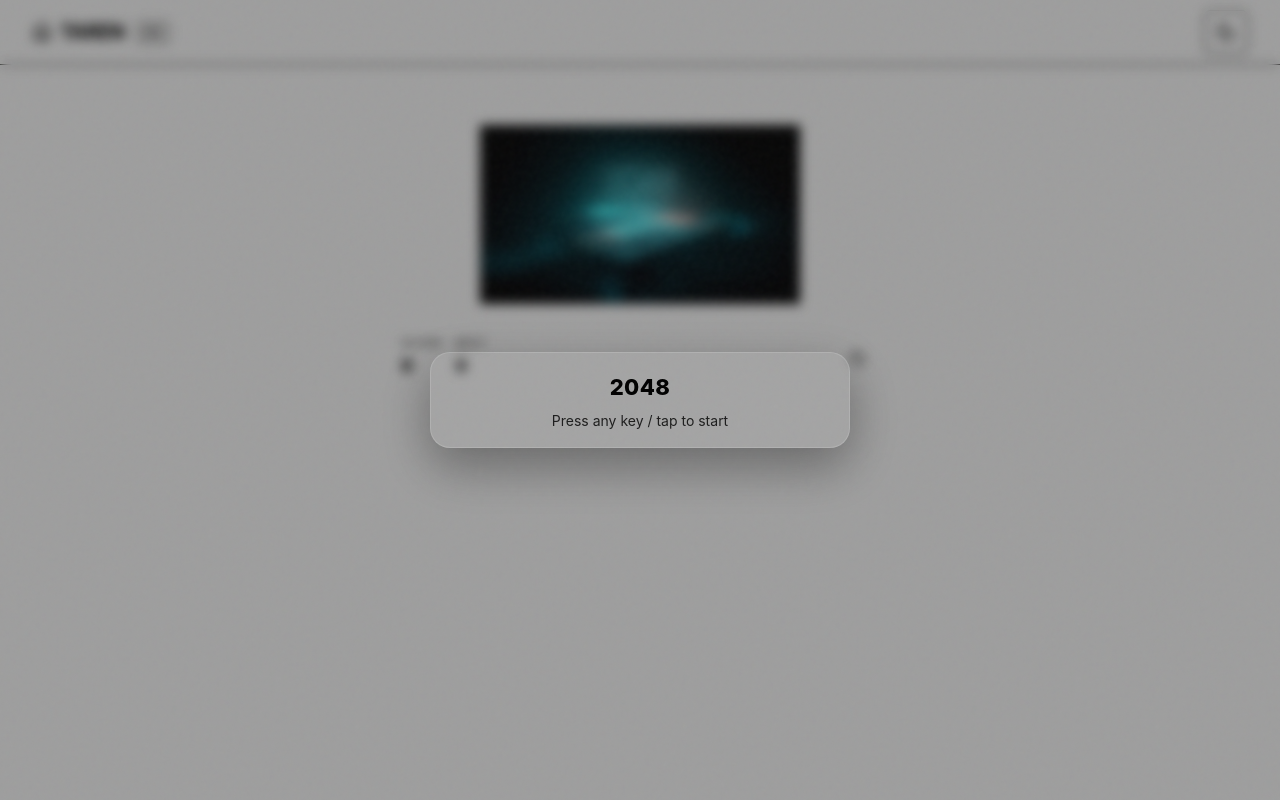
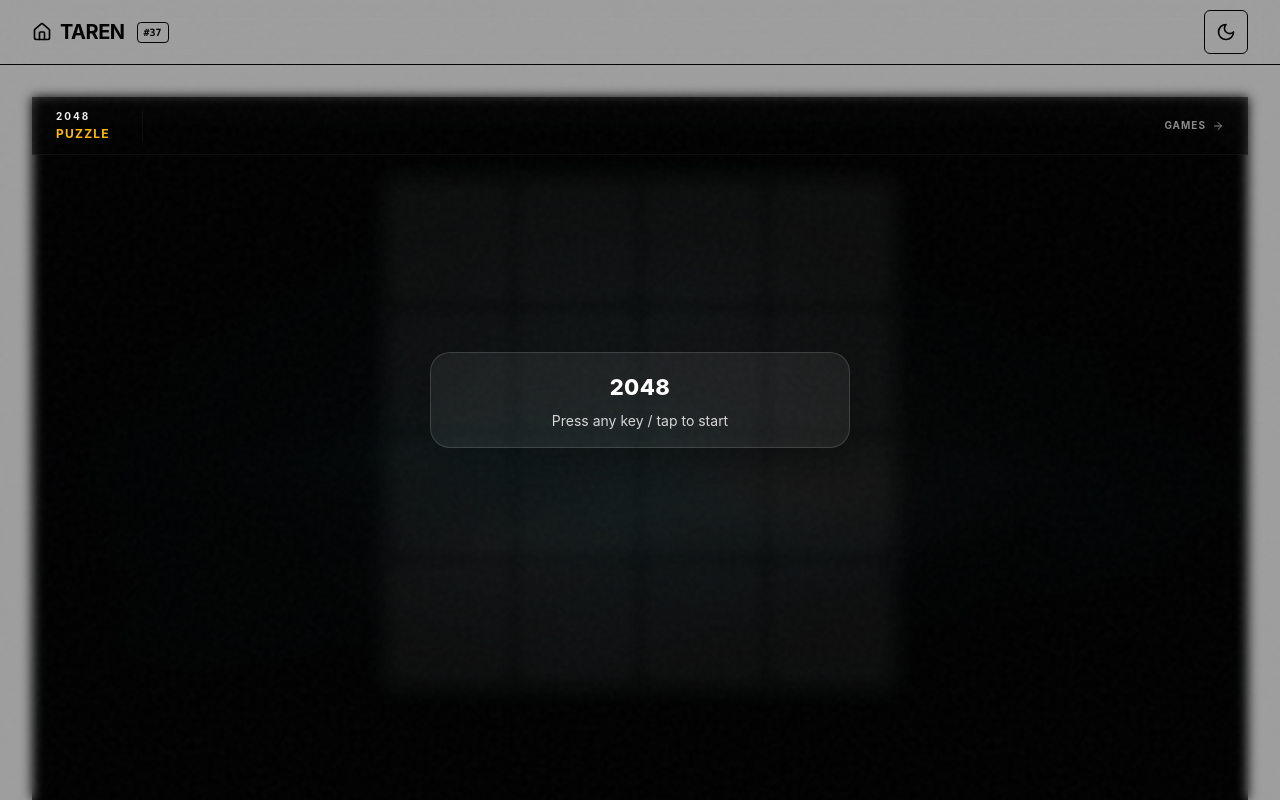
Before and after one commit to Jimmy7610/taren, a React (Vite) app: page /games/2048 in a window 1280 px wide. Shown: the top 800 px of the page. Built offline with nearby package versions, Linux system fonts and the light colour scheme.

Commit message:
2048 Build #6: lock scroll, add move feedback, align shell/HUD with snake (global #37)

```diff
--- a/src/App.tsx
+++ b/src/App.tsx
@@ -5,7 +5,7 @@ import { AppShell } from './components/layout/AppShell';
 import { Home } from './pages/Home';
 import { GamesIndex } from './pages/GamesIndex';
 import { SnakeGame } from './pages/SnakeGame';
-import Game2048 from './games/2048/App';
+import { Game2048Page } from './pages/Game2048Page';
 import { ProjectDetail } from './pages/ProjectDetail';
 import { PlaceholderPage } from './pages/PlaceholderPage';
 import { strings } from './constants/strings';
@@ -20,7 +20,7 @@ function App() {
                         <Route path="/" element={<Home />} />
                         <Route path="/games" element={<GamesIndex />} />
                         <Route path="/games/snake" element={<SnakeGame />} />
-                        <Route path="/games/2048" element={<Game2048 />} />
+                        <Route path="/games/2048" element={<Game2048Page />} />
                         <Route path="/music" element={<PlaceholderPage title={strings.routes.music} />} />
                         <Route path="/videos" element={<PlaceholderPage title={strings.routes.videos} />} />
                         <Route path="/portfolio" element={<PlaceholderPage title={strings.routes.portfolio} />} />
--- a/src/constants/build.ts
+++ b/src/constants/build.ts
@@ -1 +1 @@
-export const BUILD_COUNTER = 36;
+export const BUILD_COUNTER = 37;
--- a/src/games/2048/App.tsx
+++ b/src/games/2048/App.tsx
@@ -1,13 +1,12 @@
 import React, { useEffect, useRef, useState, useCallback } from "react";
+import ReactDOM from "react-dom";
 
 import "./styles/base.css";
 import "./styles/tiles.css";
 import "./styles/animations.css";
 
-import HeroArt from "./ui/HeroArt";
 import Board from "./ui/Board";
 import StartScreen from "./ui/StartScreen";
-import HUD from "./ui/HUD";
 import Overlay from "./ui/Overlay";
 import { createEmptyGrid4, spawnInitialTwoTiles, spawnOneTile, type Grid4 } from "./logic/spawn";
 import { moveGrid, type Direction } from "./logic/move";
@@ -29,10 +28,22 @@ export default function App() {
     const [lastMergePositions, setLastMergePositions] = useState<Array<{ r: number; c: number }>>([]);
     const [noMovePulse, setNoMovePulse] = useState(false);
 
+    // Movement feedback: directional nudge on the board
+    const [lastMoveDir, setLastMoveDir] = useState<Direction | null>(null);
+    const [movePulse, setMovePulse] = useState(0);
+
     // Guard against double-trigger
     const startedRef = useRef(false);
     const rootRef = useRef<HTMLDivElement>(null);
     const pulseTimeoutRef = useRef<NodeJS.Timeout | null>(null);
+
+    // Lock page scroll while 2048 is mounted
+    useEffect(() => {
+        document.body.classList.add("taren-game-locked-scroll");
+        return () => {
+            document.body.classList.remove("taren-game-locked-scroll");
+        };
+    }, []);
 
     const start = useCallback(() => {
         if (startedRef.current) return;
@@ -55,6 +66,8 @@ export default function App() {
         setScore(0);
         setLastSpawnPos(null);
         setLastMergePositions([]);
+        setLastMoveDir(null);
+        setMovePulse(0);
         setHasWon(false);
         setShowWinOverlay(false);
         setIsGameEnded(false);
@@ -74,6 +87,10 @@ export default function App() {
             if (result.changed) {
                 // Clear previous animations
                 setLastMergePositions(result.mergedPositions);
+
+                // Movement feedback: directional nudge
+                setLastMoveDir(dir);
+                setMovePulse(p => p + 1);
 
                 const newScore = score + result.gained;
                 setScore(newScore);
@@ -106,7 +123,17 @@ export default function App() {
     }, [score, bestScore, hasWon, isGameEnded, showWinOverlay, triggerNoMoveFeedback]);
 
     useEffect(() => {
+        const GAME_KEYS = new Set([
+            "ArrowUp", "ArrowDown", "ArrowLeft", "ArrowRight",
+            "w", "W", "a", "A", "s", "S", "d", "D", " "
+        ]);
+
         const onKeyDown = (e: KeyboardEvent) => {
+            // Prevent scroll for game keys
+            if (GAME_KEYS.has(e.key)) {
+                e.preventDefault();
+            }
+
             if (!startedRef.current) {
                 start();
                 return;
@@ -156,10 +183,29 @@ export default function App() {
         };
     }, [start, handleMove, isGameEnded, showWinOverlay]);
 
+    // Portal: inject score blocks into the page header
+    const headerPortal = document.getElementById("t2048-header-scores");
+
     return (
         <div className="t2048-root" ref={rootRef}>
-            <HeroArt />
-            <HUD score={score} bestScore={bestScore} onRestart={restart} />
+            {/* Score/Best portal into page header */}
+            {headerPortal && ReactDOM.createPortal(
+                <>
+                    <div className="flex flex-col">
+                        <span className="text-[10px] font-bold text-[#8A8A8A] uppercase tracking-[0.2em] mb-0.5">Score</span>
+                        <span className="text-xl font-mono font-bold tabular-nums text-[#EDEDED]">
+                            {score.toString().padStart(4, '0')}
+                        </span>
+                    </div>
+                    <div className="flex flex-col">
+                        <span className="text-[10px] font-bold text-[#8A8A8A] uppercase tracking-[0.2em] mb-0.5">Best</span>
+                        <span className="text-xl font-mono font-bold tabular-nums text-[#8A8A8A]">
+                            {bestScore.toString().padStart(4, '0')}
+                        </span>
+                    </div>
+                </>,
+                headerPortal
+            )}
 
             {!hasStarted ? (
                 <StartScreen title="2048" subtitle="Press any key / tap to start" />
@@ -190,6 +236,8 @@ export default function App() {
                 lastSpawnPos={lastSpawnPos}
                 lastMergePositions={lastMergePositions}
                 noMove={noMovePulse}
+                moveDir={lastMoveDir}
+                movePulse={movePulse}
             />
         </div>
     );
--- a/src/games/2048/styles/base.css
+++ b/src/games/2048/styles/base.css
@@ -1,6 +1,12 @@
-/* TAREN 2048 - base styles (Build #1)
+/* TAREN 2048 - base styles (Build #6)
    Glass/Ceramic direction; keep subtle, readable, premium.
 */
+
+/* Scroll lock – active only while 2048 is mounted */
+body.taren-game-locked-scroll {
+    overflow: hidden;
+    overscroll-behavior: none;
+}
 
 .t2048-root {
     display: flex;
--- a/src/games/2048/ui/Board.tsx
+++ b/src/games/2048/ui/Board.tsx
@@ -1,14 +1,24 @@
 import React from "react";
 import type { Grid4 } from "../logic/spawn";
+import type { Direction } from "../logic/move";
 
 type Props = {
     grid: Grid4;
     lastSpawnPos?: { r: number; c: number } | null;
     lastMergePositions?: Array<{ r: number; c: number }>;
     noMove?: boolean;
+    moveDir?: Direction | null;
+    movePulse?: number;
 };
 
-export default function Board({ grid, lastSpawnPos, lastMergePositions = [], noMove }: Props) {
+export default function Board({
+    grid,
+    lastSpawnPos,
+    lastMergePositions = [],
+    noMove,
+    moveDir,
+    movePulse = 0,
+}: Props) {
     const isMerged = (r: number, c: number) =>
         lastMergePositions.some(pos => pos.r === r && pos.c === c);
 
@@ -16,8 +26,12 @@ export default function Board({ grid, lastSpawnPos, lastMergePositions = [], noM
         lastSpawnPos?.r === r && lastSpawnPos?.c === c;
 
     return (
-        <div className={`t2048-boardShell`}>
-            <div className={`t2048-board ${noMove ? "t2048-board--noMove" : ""}`}>
+        <div className="t2048-boardShell">
+            <div
+                className={`t2048-board ${noMove ? "t2048-board--noMove" : ""}`}
+                data-dir={moveDir ?? ""}
+                key={`pulse-${movePulse}`}
+            >
                 {grid.flatMap((row, r) =>
                     row.map((value, c) => {
                         const key = `${r}-${c}`;
--- /dev/null
+++ b/src/pages/Game2048Page.tsx
@@ -0,0 +1,81 @@
+import React, { useEffect } from 'react';
+import { Link } from 'react-router-dom';
+import { ArrowLeft, RefreshCcw } from 'lucide-react';
+import { strings } from '../constants/strings';
+import hero2048 from '../games/2048/assets/images/hero.png';
+import Game2048 from '../games/2048/App';
+
+/**
+ * Page shell for 2048, mirrors SnakeGame.tsx layout:
+ * full-viewport, dark bg, top header with score blocks, back link.
+ * Game state (score/best/restart) is lifted here and passed down.
+ */
+export const Game2048Page: React.FC = () => {
+    useEffect(() => {
+        document.title = '2048 | TAREN – Minimalist Puzzle Experiment';
+
+        const updateMeta = (name: string, content: string, isProperty = false) => {
+            const attr = isProperty ? 'property' : 'name';
+            let el = document.querySelector(`meta[${attr}="${name}"]`);
+            if (!el) {
+                el = document.createElement('meta');
+                el.setAttribute(attr, name);
+                document.head.appendChild(el);
+            }
+            el.setAttribute('content', content);
+        };
+
+        updateMeta('description', 'A minimalist 2048 puzzle game with premium glass aesthetics within the TAREN archipelago.');
+        updateMeta('og:title', '2048 | TAREN', true);
+        updateMeta('og:description', 'A premium 2048 puzzle experiment.', true);
+
+        document.body.classList.add('no-scroll');
+        return () => {
+            document.body.classList.remove('no-scroll');
+        };
+    }, []);
+
+    return (
+        <div className="relative flex min-h-[calc(100vh-64px)] flex-col overflow-hidden bg-[#050505] text-white" style={{ overscrollBehavior: 'none' }}>
+            {/* Cinematic Background */}
+            <div className="absolute inset-0 z-0 overflow-hidden pointer-events-none">
+                <img
+                    src={hero2048}
+                    alt="Abstract 2048 tile art"
+                    className="w-full h-full object-cover scale-110 blur-md opacity-10"
+                />
+                <div className="absolute inset-0 bg-gradient-to-b from-black/80 via-transparent to-black/80" />
+                <div className="absolute inset-0 bg-gradient-to-r from-black/40 via-transparent to-black/40" />
+            </div>
+
+            {/* Header / HUD – matches Snake pattern */}
+            <header className="flex items-center justify-between px-6 py-3 border-b border-white/5 bg-black/40 backdrop-blur-xl z-50">
+                <div className="flex items-center gap-8">
+                    <div className="flex flex-col">
+                        <h1 className="text-[10px] font-bold text-[#EDEDED] uppercase tracking-[0.2em] mb-0.5">2048</h1>
+                        <span className="text-xs font-bold uppercase tracking-widest text-amber-400">Puzzle</span>
+                    </div>
+                    <div className="h-8 w-px bg-white/5" />
+                    {/* Score and Best are rendered by Game2048 via portal callback */}
+                    <div id="t2048-header-scores" className="flex items-center gap-8" />
+                </div>
+
+                <div className="flex items-center gap-6">
+                    <Link
+                        to="/games"
+                        className="flex items-center gap-1.5 text-[10px] font-bold uppercase tracking-widest text-[#8A8A8A] hover:text-[#B8B8B8] transition-colors group"
+                        aria-label="Back to Games"
+                    >
+                        <span>{strings.routes.games}</span>
+                        <ArrowLeft className="h-3 w-3 rotate-180 transition-transform group-hover:translate-x-0.5" />
+                    </Link>
+                </div>
+            </header>
+
+            {/* Main Content */}
+            <main className="flex-1 relative flex items-start justify-center overflow-hidden z-10">
+                <Game2048 />
+            </main>
+        </div>
+    );
+};
```
Also changed, not shown: src/games/2048/styles/animations.css (+75 -1 lines).
